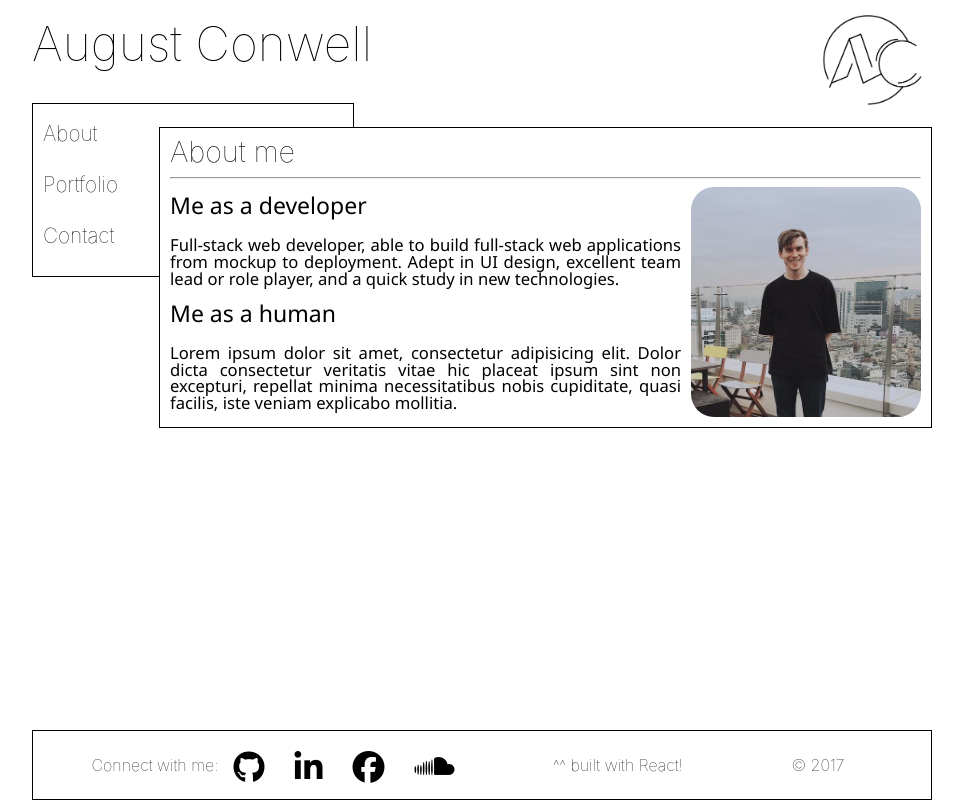
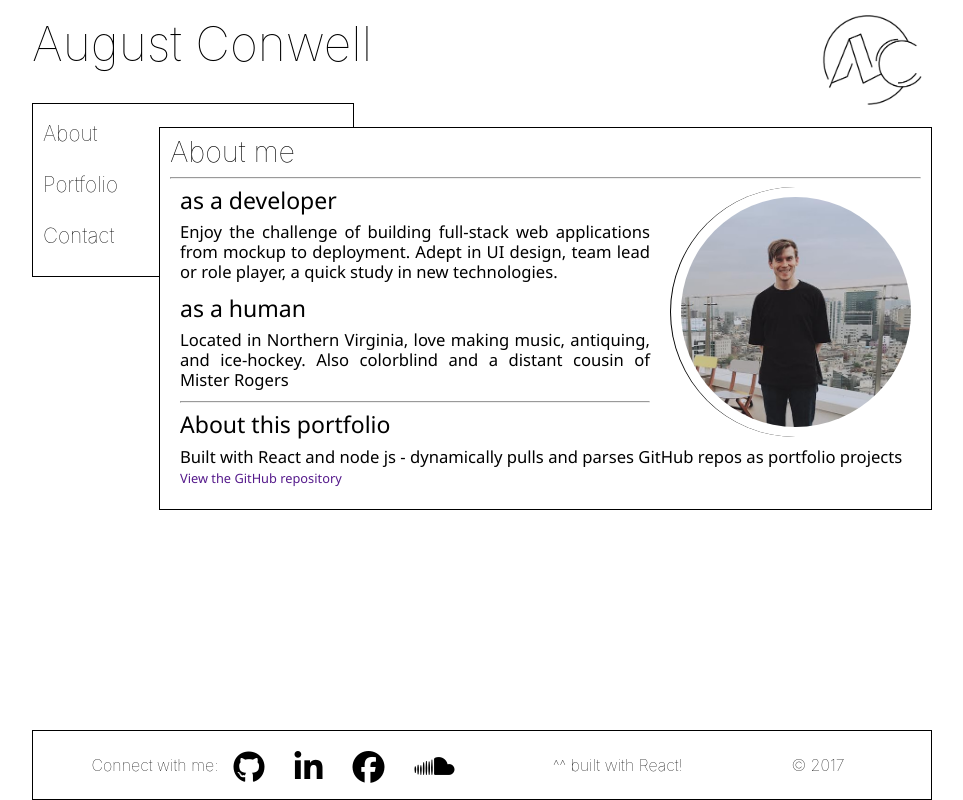
Before and after one commit to asconwe/react-portfolio, a React app: page /#/ in a window 1280 px wide. Shown: the whole page, without its empty margins (158-1121 px from the left). Built offline with nearby package versions, Linux system fonts and the light colour scheme.

Commit message:
Formatting

```diff
--- a/app/components/children/body-children/About.js
+++ b/app/components/children/body-children/About.js
@@ -26,10 +26,14 @@ class About extends React.Component {
                     <img className="profile" src="./images/profile.jpg" alt="Me on a rooftop" />
                 </div>
                 <div className="about">
-                    <h2>Me as a developer</h2>
-                    <p>Full-stack web developer, able to build full-stack web applications from mockup to deployment. Adept in UI design, excellent team lead or role player, and a quick study in new technologies.</p>
-                    <h2>Me as a human</h2>
-                    <p>Lorem ipsum dolor sit amet, consectetur adipisicing elit. Dolor dicta consectetur veritatis vitae hic placeat ipsum sint non excepturi, repellat minima necessitatibus nobis cupiditate, quasi facilis, iste veniam explicabo mollitia.</p>
+                    <h2>as a developer</h2>
+                    <p>Enjoy the challenge of building full-stack web applications from mockup to deployment. Adept in UI design, team lead or role player, a quick study in new technologies.</p>
+                    <h2>as a human</h2>
+                    <p>Located in Northern Virginia, love making music, antiquing, and ice-hockey. Also colorblind and a distant cousin of Mister Rogers</p>
+                    <hr />
+                    <h2>About this portfolio</h2>
+                    <p>Built with React and node js - dynamically pulls and parses GitHub repos as portfolio projects</p>
+                    <a href="">View the GitHub repository</a>
                 </div>
             </div>
         )
--- a/app/components/children/body-children/Portfolio.js
+++ b/app/components/children/body-children/Portfolio.js
@@ -32,8 +32,8 @@ class Portfolio extends React.Component {
             <div>
                 {this.state.projects.map((project, index) => {
                     return (
-                        <div className="portfolio">
-                            <Project name={project.name} description={project.description} html_url={project.html_url} homepage={project.homepage} key={index}/>
+                        <div className="portfolio" key={index}>
+                            <Project name={project.name} description={project.description} html_url={project.html_url} homepage={project.homepage} />
                         </div>
                     )
                 })}
--- a/public/css/style.css
+++ b/public/css/style.css
@@ -92,21 +92,10 @@ input, button {
 	padding: 10px 0;
 }
 
-.button.through {
-	width: 33%;
-	text-align: center;
-	padding-bottom: 2px;
-
-}
-
 h3.button {
 	text-decoration: none;
 	color: black;
 
-}
-
-.hover-dash {
-	float: right;
 }
 
 .content-div {
@@ -124,20 +113,31 @@ h3.button {
 	font-family: 'Segoe UI', Tahoma, Geneva, Verdana, Arial, Helvetica, sans-serif;
 	font-weight: normal;
 	font-size: 0.8em;
+	padding-bottom: 15px;
+	padding-left: 10px;
 }
 
 .about>h2 {
-	margin-top: 15px;
+	margin: 10px 0 0 0;
+}
+
+.about>p {
+	line-height: 1.2em;
+	padding-bottom: 5px;
 }
 
 .profile {
-	width: 100%;
-	border-radius: 10%;
-	float: right;
+	width: 75%;
+	margin-right: auto;
+	margin-left: auto;
 	margin-bottom: 10px;
+	padding: 10px;
+	border-radius: 50%;
+	border: solid 1px black;
 }
 
 .portfolio {
+	font-family: 'Segoe UI', Tahoma, Geneva, Verdana, sans-serif;
 	margin-right: auto;
 	margin-left: auto;
 	margin-top: 10px;
@@ -146,6 +146,14 @@ h3.button {
 
 .portfolio:nth-child(1) {
 	margin-top: 0;
+}
+
+.project>h2 {
+	margin: 0;
+}
+
+.project>p {
+	margin-bottom: 5px;
 }
 
 .field {
@@ -158,7 +166,7 @@ h3.button {
 }
 .message {
 	max-width: 100%;
-	height: 300px;
+	height: 150px;
 	font-size: 0.9em;
 }
 
@@ -170,8 +178,9 @@ h3.button {
 }
 
 .footer-wrapper {
-	position: fixed;
+	position: absolute;
 	width: 100%;
+	-webkit-box-sizing: border-box;
 	bottom: 0;
 	left: 0;
 }
@@ -181,7 +190,6 @@ h3.button {
 	margin-left: auto;
 	box-sizing: border-box;
 	-moz-box-sizing: border-box;
-	-webkit-box-sizing: border-box;
 	background: white;
 }
 
@@ -292,6 +300,12 @@ h3.button {
 		bottom: 100px;
 		margin-right: 127px;
 	}
+	.profile {
+		float: right;
+	}
+	.footer-wrapper {
+		position: fixed;
+	}
 	.copyright, .info {
 		width: 50%;
 	}
@@ -307,7 +321,17 @@ h3.button {
 	}
 	.profile {
 		max-width: 230px;
-		margin: 0 0 0 10px;
+		margin: 0 0 0 20px;
+		border-right: none;
+		border-top: none;
+		border-bottom: none;
+		padding: 10px;
+	}
+	.copyright, .info {
+		width: 20%;
+	}
+	.connect {
+		width: 60%;
 	}
 }
 
@@ -323,7 +347,7 @@ h3.button {
 		width: 475px;
 	}
 }
-
+/* xl */
 @media (min-width: 1400px) {
 	.responsive-box {
 		width: 1150px;
```
Also changed, not shown: controller/data/projects.JSON.
